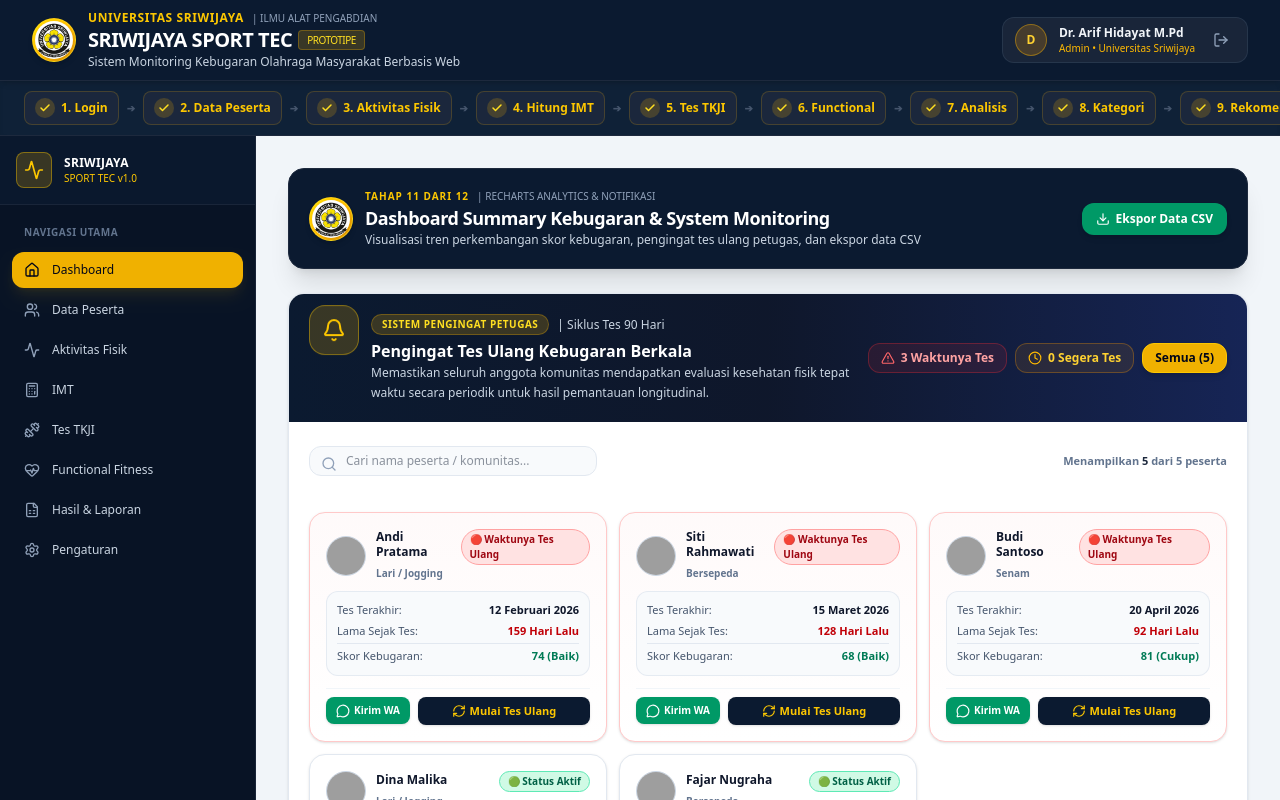
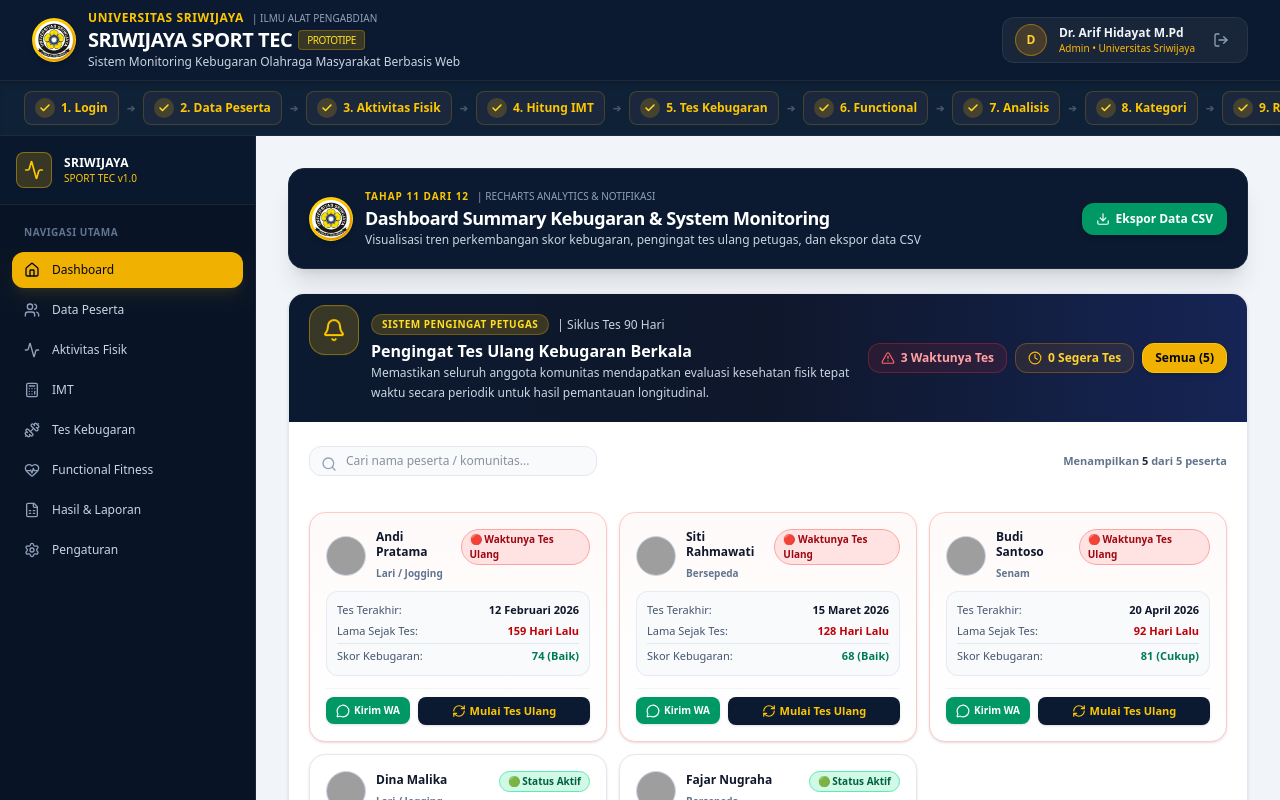
Before and after one commit to mrbrightsides/sriwijayasporttec, a React (Vite) app: page / in a window 1280 px wide. Shown: the top 800 px of the page. Built offline with nearby package versions, Linux system fonts and the light colour scheme; grey boxes are pictures that could not be loaded.

Commit message:
edited TKJI

```diff
--- a/src/components/Sidebar.tsx
+++ b/src/components/Sidebar.tsx
@@ -36,7 +36,7 @@
     { id: 'peserta', label: 'Data Peserta', icon: Users, stepTarget: 2 },
     { id: 'aktivitas', label: 'Aktivitas Fisik', icon: Activity, stepTarget: 3 },
     { id: 'imt', label: 'IMT', icon: Calculator, stepTarget: 4 },
-    { id: 'tkji', label: 'Tes TKJI', icon: Dumbbell, stepTarget: 5 },
+    { id: 'tkji', label: 'Tes Kebugaran', icon: Dumbbell, stepTarget: 5 },
     { id: 'functional', label: 'Functional Fitness', icon: HeartPulse, stepTarget: 6 },
     { id: 'laporan', label: 'Hasil & Laporan', icon: FileSpreadsheet, stepTarget: 10 },
     { id: 'pengaturan', label: 'Pengaturan', icon: Settings, stepTarget: 1 },
@@ -89,7 +89,7 @@
             <span>Sistem Kebugaran</span>
           </div>
           <p className="text-[10px] text-slate-400 leading-relaxed">
-            Terintegrasi Norma WHO, TKJI & Functional Fitness.
+            Terintegrasi Norma WHO, Tes Kebugaran & Functional Fitness.
           </p>
         </div>
 
--- a/src/components/StepFlowNav.tsx
+++ b/src/components/StepFlowNav.tsx
@@ -11,7 +11,7 @@
   { step: 2, title: 'Input Data Peserta', short: '2. Data Peserta' },
   { step: 3, title: 'Input Aktivitas Fisik', short: '3. Aktivitas Fisik' },
   { step: 4, title: 'Hitung IMT', short: '4. Hitung IMT' },
-  { step: 5, title: 'Tes TKJI', short: '5. Tes TKJI' },
+  { step: 5, title: 'Tes Kebugaran', short: '5. Tes Kebugaran' },
   { step: 6, title: 'Functional Fitness', short: '6. Functional' },
   { step: 7, title: 'Analisis Sistem', short: '7. Analisis' },
   { step: 8, title: 'Kategori Hasil', short: '8. Kategori' },
--- a/src/components/screens/Screen10CetakLaporan.tsx
+++ b/src/components/screens/Screen10CetakLaporan.tsx
@@ -92,7 +92,7 @@
       body: [
         ['Aktivitas Fisik (15%)', `${aktivitas.skorAktivitas}/100`, aktivitas.kategoriAktivitas],
         ['Indeks Massa Tubuh (IMT) (15%)', `${imt.skorIMT}/100`, imt.kategoriIMT],
-        ['Tes TKJI (35%)', `${tkji.totalSkorTKJI}/100`, tkji.kategoriTKJI],
+        ['Tes Kebugaran (35%)', `${tkji.totalSkorTKJI}/100`, tkji.kategoriTKJI],
         ['Functional Fitness (35%)', `${functional.totalSkorFunctional}/100`, functional.kategoriFunctional],
         ['TOTAL SKOR AKHIR', `${evaluation.totalSkor}/100`, evaluation.kategoriAkhir.toUpperCase()],
       ],
@@ -159,7 +159,7 @@
       { 'Parameter': 'Rekomendasi Step Test', 'Nilai': recStepTest },
       { 'Parameter': 'Recovery HR Penurunan (bpm)', 'Nilai': functional.recoveryHrDelta },
       { 'Parameter': 'Rekomendasi Recovery HR', 'Nilai': recRecoveryHR },
-      { 'Parameter': 'Skor TKJI', 'Nilai': tkji.totalSkorTKJI },
+      { 'Parameter': 'Skor Tes Kebugaran', 'Nilai': tkji.totalSkorTKJI },
       { 'Parameter': 'Skor Functional Fitness', 'Nilai': functional.totalSkorFunctional },
       { 'Parameter': 'TOTAL SKOR KEBUGARAN', 'Nilai': evaluation.totalSkor },
       { 'Parameter': 'KATEGORI AKHIR', 'Nilai': evaluation.kategoriAkhir },
@@ -269,7 +269,7 @@
                     <td className="p-2.5 text-right font-bold text-emerald-700">{imt.kategoriIMT}</td>
                   </tr>
                   <tr>
-                    <td className="p-2.5">Tes TKJI (35%)</td>
+                    <td className="p-2.5">Tes Kebugaran (35%)</td>
                     <td className="p-2.5 text-center">Cooper: {tkji.cooperDistanceMeter}m</td>
                     <td className="p-2.5 text-center font-bold">{tkji.totalSkorTKJI}</td>
                     <td className="p-2.5 text-right font-bold text-emerald-700">{tkji.kategoriTKJI}</td>
--- a/src/components/screens/Screen11DashboardSummary.tsx
+++ b/src/components/screens/Screen11DashboardSummary.tsx
@@ -276,7 +276,7 @@
 
         <div className="bg-white p-4 rounded-2xl border border-slate-200 shadow-sm flex items-center justify-between">
           <div>
-            <span className="text-[10px] font-bold text-slate-500 uppercase tracking-wider block">Rata-rata Skor TKJI</span>
+            <span className="text-[10px] font-bold text-slate-500 uppercase tracking-wider block">Rata-rata Skor Tes Kebugaran</span>
             <div className="text-2xl font-black text-emerald-700 mt-0.5">{avgTKJI} Poin</div>
             <span className="text-[10px] text-slate-500 font-medium">Cooper, Pushup, VJump</span>
           </div>
@@ -328,7 +328,7 @@
                 selectedMetric === 'skorTKJI' ? 'bg-[#0b1a30] text-yellow-400 shadow-sm' : 'text-slate-600 hover:text-slate-900'
               }`}
             >
-              TKJI
+              Tes Kebugaran
             </button>
             <button
               onClick={() => setSelectedMetric('skorFunctional')}
@@ -525,7 +525,7 @@
               <Line
                 type="monotone"
                 dataKey="skorTKJI"
-                name="Skor TKJI (Kebugaran Fisik)"
+                name="Skor Tes Kebugaran"
                 stroke="#16a34a"
                 strokeWidth={2}
                 strokeDasharray="4 4"
@@ -571,7 +571,7 @@
                   <th className="p-2.5">Bulan</th>
                   <th className="p-2.5">Tanggal Tes</th>
                   <th className="p-2.5 text-center">Total Skor</th>
-                  <th className="p-2.5 text-center">Skor TKJI</th>
+                  <th className="p-2.5 text-center">Tes Kebugaran</th>
                   <th className="p-2.5 text-center">Functional Fitness</th>
                   <th className="p-2.5 text-center">Komposisi IMT</th>
                   <th className="p-2.5">Status &amp; Kategori</th>
@@ -693,7 +693,7 @@
                 />
                 <Legend wrapperStyle={{ fontSize: '11px' }} />
                 <Bar dataKey="avgTotal" name="Total Skor" fill="#0b1a30" radius={[4, 4, 0, 0]} />
-                <Bar dataKey="avgTKJI" name="Skor TKJI" fill="#22c55e" radius={[4, 4, 0, 0]} />
+                <Bar dataKey="avgTKJI" name="Skor Tes Kebugaran" fill="#22c55e" radius={[4, 4, 0, 0]} />
                 <Bar dataKey="avgFunctional" name="Skor Functional" fill="#eab308" radius={[4, 4, 0, 0]} />
               </BarChart>
             </ResponsiveContainer>
--- a/src/components/screens/Screen11PersonalProgress.tsx
+++ b/src/components/screens/Screen11PersonalProgress.tsx
@@ -150,7 +150,7 @@
       fullMark: 100,
     },
     {
-      subject: 'Tes TKJI',
+      subject: 'Tes Kebugaran',
       skor: tkji.totalSkorTKJI || 50,
       benchmark: 72,
       fullMark: 100,
@@ -173,7 +173,7 @@
   const componentScores = [
     { name: 'Aktivitas Fisik', score: aktivitas.skorAktivitas || 0 },
     { name: 'Komposisi Tubuh (IMT)', score: imt.skorIMT || 0 },
-    { name: 'Tes TKJI', score: tkji.totalSkorTKJI || 0 },
+    { name: 'Tes Kebugaran', score: tkji.totalSkorTKJI || 0 },
     { name: 'Functional Fitness', score: functional.totalSkorFunctional || 0 },
     { name: 'Pemulihan Denyut Jantung', score: functional.skorDeltaHR || 70 },
   ];
@@ -189,7 +189,7 @@
 ----------------------------------------
 📊 *TOTAL SKOR KEBUGARAN*: *${evaluation.totalSkor} / 100* (${evaluation.kategoriAkhir.toUpperCase()})
 • IMT: ${imt.nilaiIMT || '-'} kg/m² (${imt.kategoriIMT || '-'})
-• TKJI: ${tkji.totalSkorTKJI} Poin (${tkji.kategoriTKJI})
+• Tes Kebugaran: ${tkji.totalSkorTKJI} Poin (${tkji.kategoriTKJI})
 • Functional Fitness: ${functional.totalSkorFunctional} Poin (${functional.kategoriFunctional})
 • Level Aktivitas: ${aktivitas.kategoriAktivitas}
 
@@ -310,10 +310,10 @@
           </div>
         </div>
 
-        {/* TKJI */}
+        {/* Tes Kebugaran */}
         <div className="bg-gradient-to-br from-purple-50 to-slate-50 p-3.5 rounded-xl border border-purple-200 shadow-sm space-y-1">
           <div className="flex items-center justify-between">
-            <span className="text-[11px] font-bold text-purple-900">Skor TKJI</span>
+            <span className="text-[11px] font-bold text-purple-900">Skor Tes Kebugaran</span>
             <Dumbbell className="w-4 h-4 text-purple-600" />
           </div>
           <div className="text-xl font-bold text-slate-900">{tkji.totalSkorTKJI}</div>
@@ -491,7 +491,7 @@
                             <span className="font-extrabold text-emerald-400">{data.totalSkor} Poin</span>
                           </div>
                           <div className="flex justify-between space-x-4">
-                            <span className="text-purple-300">Skor TKJI:</span>
+                            <span className="text-purple-300">Skor Tes Kebugaran:</span>
                             <span className="font-bold text-purple-300">{data.skorTKJI} Poin</span>
                           </div>
                           <div className="flex justify-between space-x-4">
@@ -522,7 +522,7 @@
                 <Line
                   type="monotone"
                   dataKey="skorTKJI"
-                  name="Skor TKJI"
+                  name="Skor Tes Kebugaran"
                   stroke="#9333ea"
                   strokeWidth={2}
                   strokeDasharray="4 4"
--- a/src/components/screens/Screen5TesTKJI.tsx
+++ b/src/components/screens/Screen5TesTKJI.tsx
@@ -40,7 +40,7 @@
             5
           </div>
           <div>
-            <h2 className="text-base font-bold text-white">Tes Kebugaran Jasmani Indonesia (TKJI)</h2>
+            <h2 className="text-base font-bold text-white">Tes Kebugaran Jasmani</h2>
             <p className="text-xs text-slate-300">Pengukuran daya tahan kardiorespirasi, daya tahan otot, dan power tungkai</p>
           </div>
         </div>
@@ -58,7 +58,7 @@
               <Dumbbell className="w-6 h-6" />
             </div>
             <div>
-              <div className="text-xs text-slate-300 font-semibold">Skor Akhir TKJI ({peserta.jenisKelamin})</div>
+              <div className="text-xs text-slate-300 font-semibold">Skor Akhir Tes Kebugaran ({peserta.jenisKelamin})</div>
               <div className="text-[11px] text-slate-400">
                 Cooper (40%) + Push-Up (30%) + Vertical Jump (30%)
               </div>
--- a/src/components/screens/Screen7AnalisisSistem.tsx
+++ b/src/components/screens/Screen7AnalisisSistem.tsx
@@ -75,7 +75,7 @@
                   </tr>
 
                   <tr className="hover:bg-slate-50">
-                    <td className="p-3 font-bold text-slate-900">Tes TKJI</td>
+                    <td className="p-3 font-bold text-slate-900">Tes Kebugaran</td>
                     <td className="p-3 text-center">{tkji.totalSkorTKJI} ({tkji.kategoriTKJI})</td>
                     <td className="p-3 text-center font-bold text-emerald-600">35%</td>
                     <td className="p-3 text-right font-black text-blue-900">
@@ -98,7 +98,7 @@
             {/* Formula display */}
             <div className="bg-slate-50 p-3 rounded-xl border border-slate-200 text-[11px] text-slate-600 font-mono">
               <strong>Rumus Sriwijaya Sport Tec:</strong><br />
-              Total = (Aktivitas × 15%) + (IMT × 15%) + (TKJI × 35%) + (Functional × 35%)
+              Total = (Aktivitas × 15%) + (IMT × 15%) + (Tes Kebugaran × 35%) + (Functional × 35%)
             </div>
           </div>
 
--- a/src/utils/exportCsv.ts
+++ b/src/utils/exportCsv.ts
@@ -54,8 +54,8 @@
     'Skor Push Up',
     'Vertical Jump (cm)',
     'Skor Vertical Jump',
-    'Total Skor TKJI (35%)',
-    'Kategori TKJI',
+    'Total Skor Tes Kebugaran (35%)',
+    'Kategori Tes Kebugaran',
     'Sit to Stand (Repetisi)',
     'Plank (Detik)',
     'Balance / Berdiri 1 Kaki (Detik)',
```
